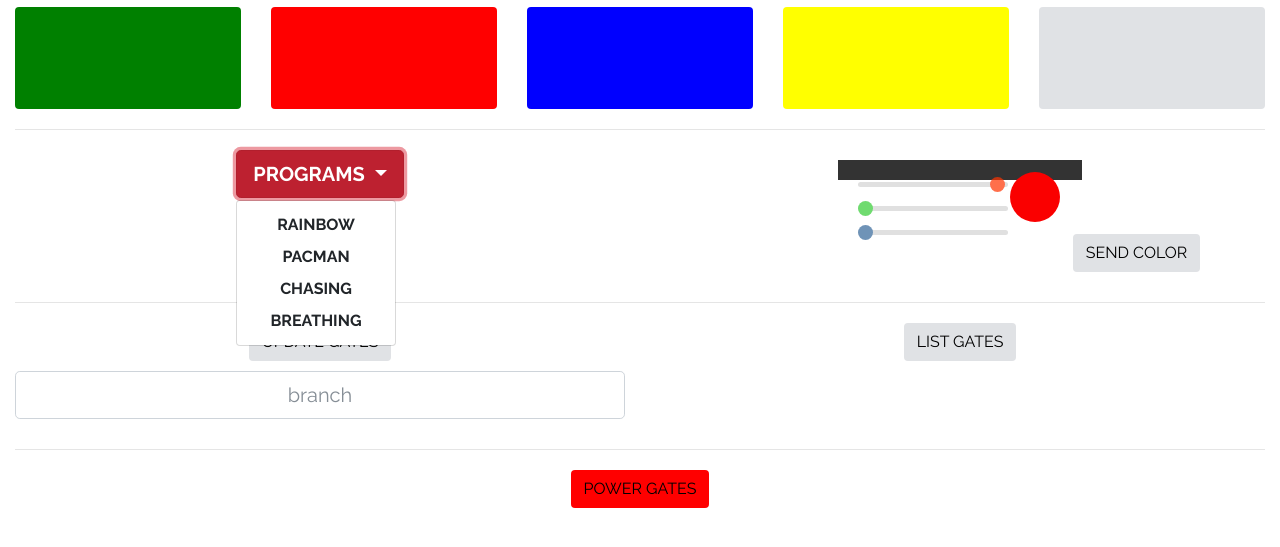
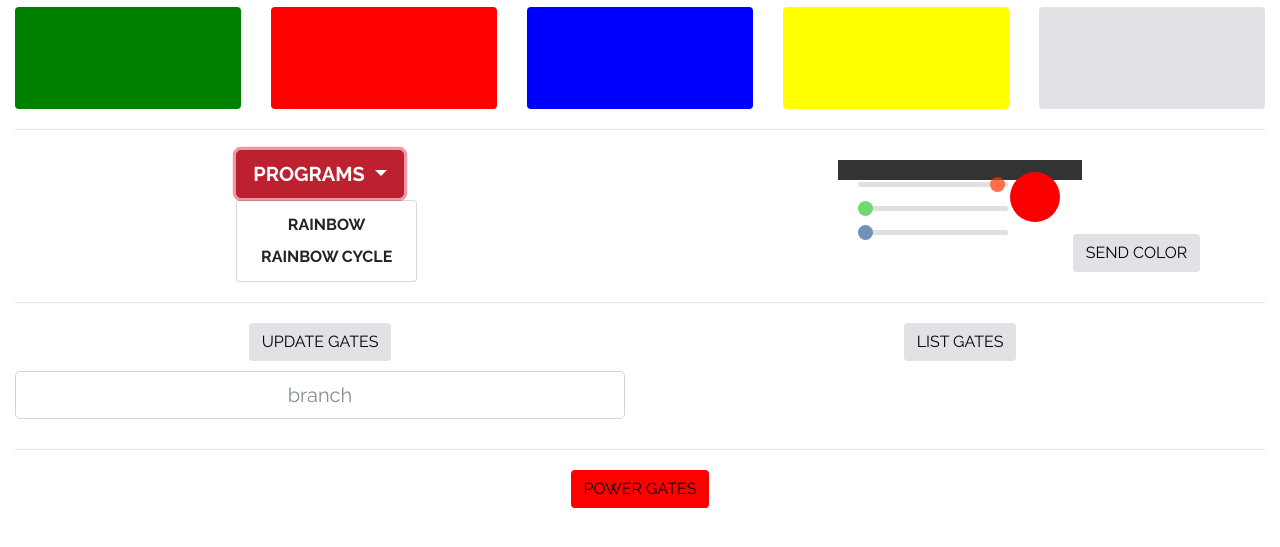
Before and after one commit to lancewilhelm/pingPongBallClock, a Flask app: page / in a window 1280 px wide, after a click on "PROGRAMS". Shown: the part 197-744 px from the top of the page. Run offline with Flask 2, Linux system fonts and the light colour scheme; parts of the project's set-up code (start-up, migrations or seed data) failed here and were passed over; some libraries are stand-ins or nearby versions.

Commit message:
attempting to add rainbow selection

```diff
--- a/code/LEDUtil.py
+++ b/code/LEDUtil.py
@@ -39,7 +39,7 @@ class LEDStrip:
         self.animationFrame = 0
         self.animationEnd = 1
         self.textColor = Color(125,125,125)
-        self.bgColor = Color(0,125,0)
+        self.bgColor = ["solid", Color(0,125,0)]
 
         # Set up the ball objects
         self.balls = [
--- a/code/main.py
+++ b/code/main.py
@@ -29,7 +29,10 @@ def setBGColor():
     blue = int(request.form['blue'])
 
     # Change the bg color accordingly
-    LED.bgColor = Color(red,green,blue)
+    if program == "solid":
+        LED.bgColor = ["solid", Color(red,green,blue)]
+    else:
+        LED.bgColor = ["animation", program]
     return ""
 
 
@@ -41,9 +44,13 @@ def clock():
 
     while(True):
         # Write the BG. Will not overwrite text per the function
-        LED.colorFill(LED.bgColor)
-        # LED.rainbow()
-        # LED.rainbowCycle()
+        if LED.bgColor[0] == "solid":
+            LED.colorFill(LED.bgColor[1])
+        elif LED.bgColor[0] == "animation":
+            if LED.bgColor[1] == "rainbow":
+                LED.rainbow()
+            elif LED.bgColor[1] == "rainbowCycle":
+                LED.rainbowCycle()
 
         # Get the current local time and parse it out to usable variables
         t = time.localtime()
--- a/code/templates/index.html
+++ b/code/templates/index.html
@@ -41,9 +41,7 @@
             </button>
             <div class="dropdown-menu" aria-labelledby="dropdownMenu2">
             <button class="dropdown-item text-center" type="button" onclick="setCustomColor('rainbow')">RAINBOW</button>
-            <button class="dropdown-item text-center" type="button" onclick="setCustomColor('pacman')">PACMAN</button>
-            <button class="dropdown-item text-center" type="button" onclick="setCustomColor('chasing')">CHASING</button>
-            <button class="dropdown-item text-center" type="button" onclick="setCustomColor('breathing')">BREATHING</button>
+            <button class="dropdown-item text-center" type="button" onclick="setCustomColor('rainbowCycle')">RAINBOW CYCLE</button>
             </div>
         </div>
         </div>
```
